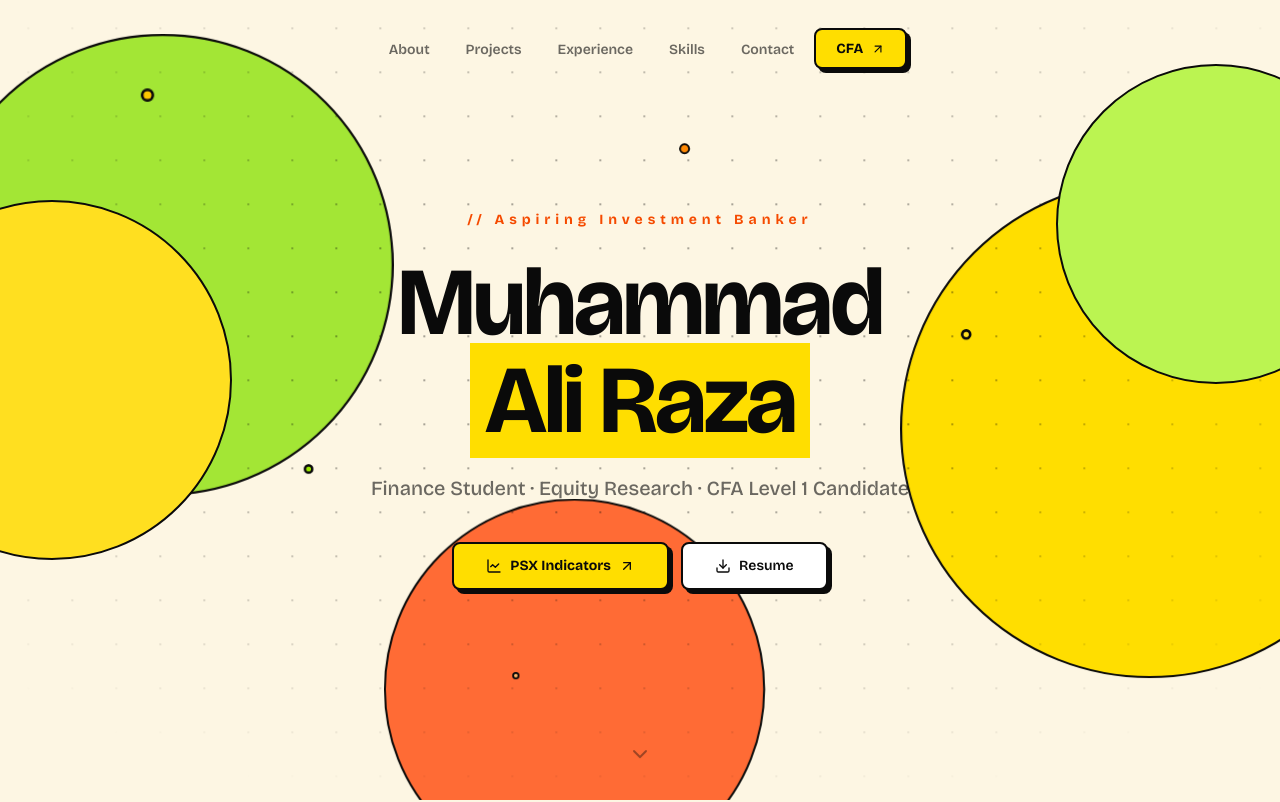
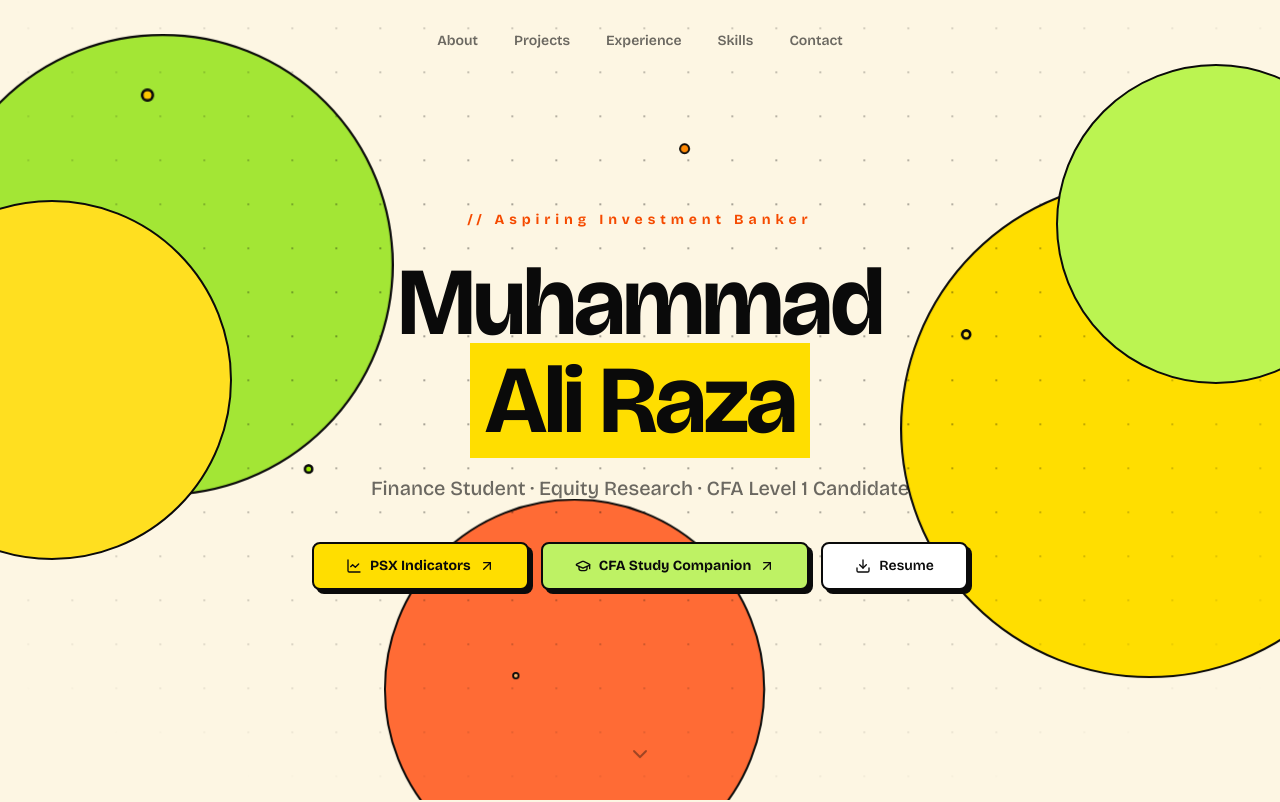
Before and after one commit to mraliasif/my-portfolio, a React (Vite) app: page / in a window 1280 px wide. Shown: the top 802 px of the page. Built offline with nearby package versions, Linux system fonts and the light colour scheme.

Commit message:
Move CFA link to hero, add CFA Study Companion button

```diff
--- a/src/components/Hero.tsx
+++ b/src/components/Hero.tsx
@@ -1,6 +1,6 @@
 import { motion, type Variants } from "framer-motion";
-import { ArrowUpRight, ChevronDown, Download, LineChart } from "lucide-react";
-import { profile } from "../data/content";
+import { ArrowUpRight, ChevronDown, Download, GraduationCap, LineChart } from "lucide-react";
+import { cfaHref, profile } from "../data/content";
 import HeroCanvas from "./HeroCanvas";
 
 const container: Variants = {
@@ -91,22 +91,32 @@ export default function Hero() {
 
         <motion.div
           variants={item}
-          className="mt-10 flex flex-wrap items-center justify-center gap-3"
+          className="mt-10 flex flex-col items-center justify-center gap-3 sm:flex-row sm:flex-wrap"
         >
           <a
             href="https://psx-indicators.vercel.app"
             target="_blank"
             rel="noopener noreferrer"
-            className="pill-primary px-8!"
+            className="pill-primary w-full justify-center px-6! sm:w-auto sm:px-8!"
           >
             <LineChart className="h-4 w-4" />
             PSX Indicators
             <ArrowUpRight className="h-4 w-4" />
           </a>
           <a
+            href={cfaHref}
+            target="_blank"
+            rel="noopener noreferrer"
+            className="pill-lime w-full justify-center px-6! sm:w-auto sm:px-8!"
+          >
+            <GraduationCap className="h-4 w-4" />
+            CFA Study Companion
+            <ArrowUpRight className="h-4 w-4" />
+          </a>
+          <a
             href={profile.resumeHref}
             download={profile.resumeFileName}
-            className="pill-ghost px-8!"
+            className="pill-ghost w-full justify-center px-6! sm:w-auto sm:px-8!"
           >
             <Download className="h-4 w-4" />
             Resume
--- a/src/components/Nav.tsx
+++ b/src/components/Nav.tsx
@@ -1,7 +1,7 @@
 import { useEffect, useState } from "react";
 import { AnimatePresence, motion } from "framer-motion";
-import { ArrowUpRight, Menu, X } from "lucide-react";
-import { cfaHref, navLinks } from "../data/content";
+import { Menu, X } from "lucide-react";
+import { navLinks } from "../data/content";
 
 export default function Nav() {
   const [scrolled, setScrolled] = useState(false);
@@ -39,17 +39,6 @@ export default function Nav() {
               </a>
             </li>
           ))}
-          <li>
-            <a
-              href={cfaHref}
-              target="_blank"
-              rel="noopener noreferrer"
-              className="pill-primary px-5! py-2!"
-            >
-              CFA
-              <ArrowUpRight className="h-3.5 w-3.5" />
-            </a>
-          </li>
         </ul>
 
         <button
@@ -81,16 +70,6 @@ export default function Nav() {
                 {link.label}
               </a>
             ))}
-            <a
-              href={cfaHref}
-              target="_blank"
-              rel="noopener noreferrer"
-              onClick={() => setOpen(false)}
-              className="pill-primary mt-2 w-full justify-center"
-            >
-              CFA
-              <ArrowUpRight className="h-4 w-4" />
-            </a>
           </motion.div>
         )}
       </AnimatePresence>
--- a/src/index.css
+++ b/src/index.css
@@ -226,6 +226,32 @@
     box-shadow: 2px 2px 0 0 #0a0a0a;
   }
 
+  /* lime accent button: matches primary, distinct fill */
+  .pill-lime {
+    display: inline-flex;
+    align-items: center;
+    gap: 0.5rem;
+    border-radius: 8px;
+    border: 2px solid #0a0a0a;
+    padding: 0.7rem 1.25rem;
+    font-size: 0.875rem;
+    font-weight: 700;
+    color: #0a0a0a;
+    background: #bef264;
+    box-shadow: 4px 4px 0 0 #0a0a0a;
+    transition:
+      transform 0.15s ease,
+      box-shadow 0.15s ease;
+  }
+  .pill-lime:hover {
+    transform: translate(-2px, -2px);
+    box-shadow: 6px 6px 0 0 #0a0a0a;
+  }
+  .pill-lime:active {
+    transform: translate(2px, 2px);
+    box-shadow: 2px 2px 0 0 #0a0a0a;
+  }
+
   /* ghost button: white fill, black border, hard shadow */
   .pill-ghost {
     display: inline-flex;
```
Also changed, not shown: 5 other files (tests, documents, lock files or other folders).
